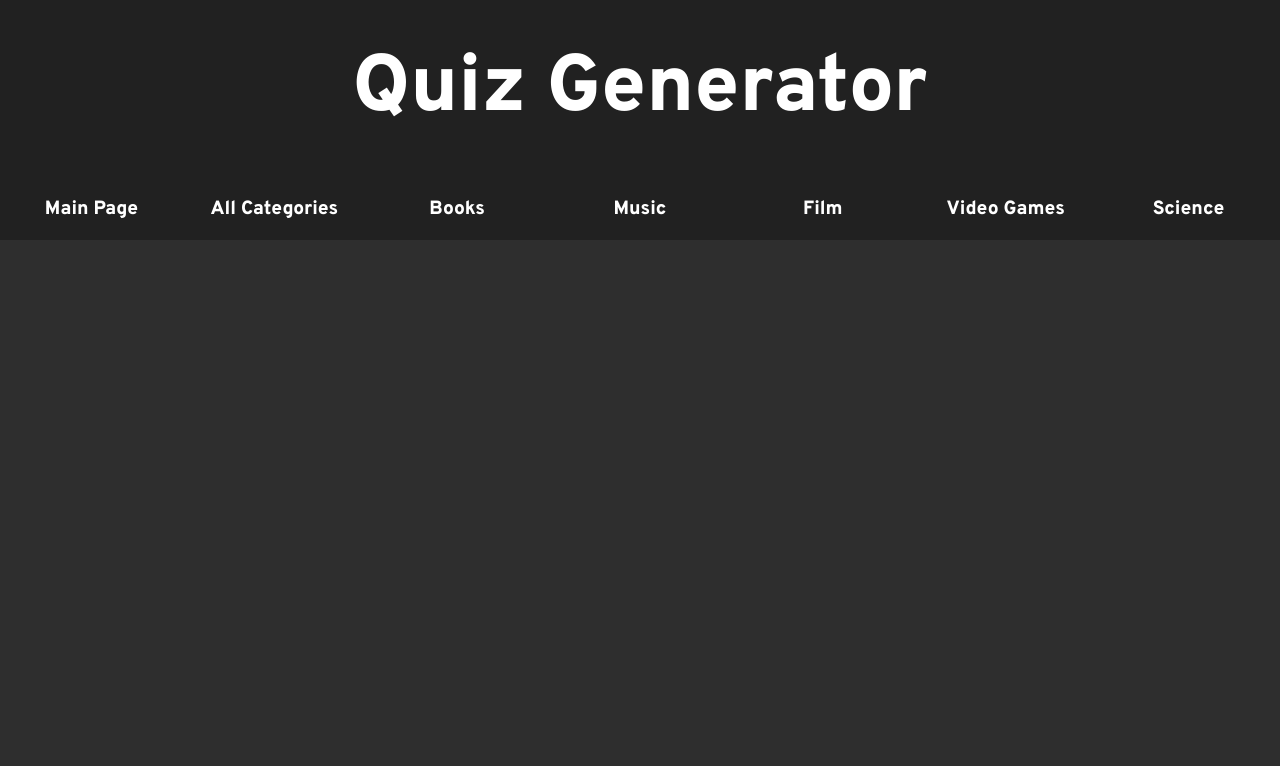
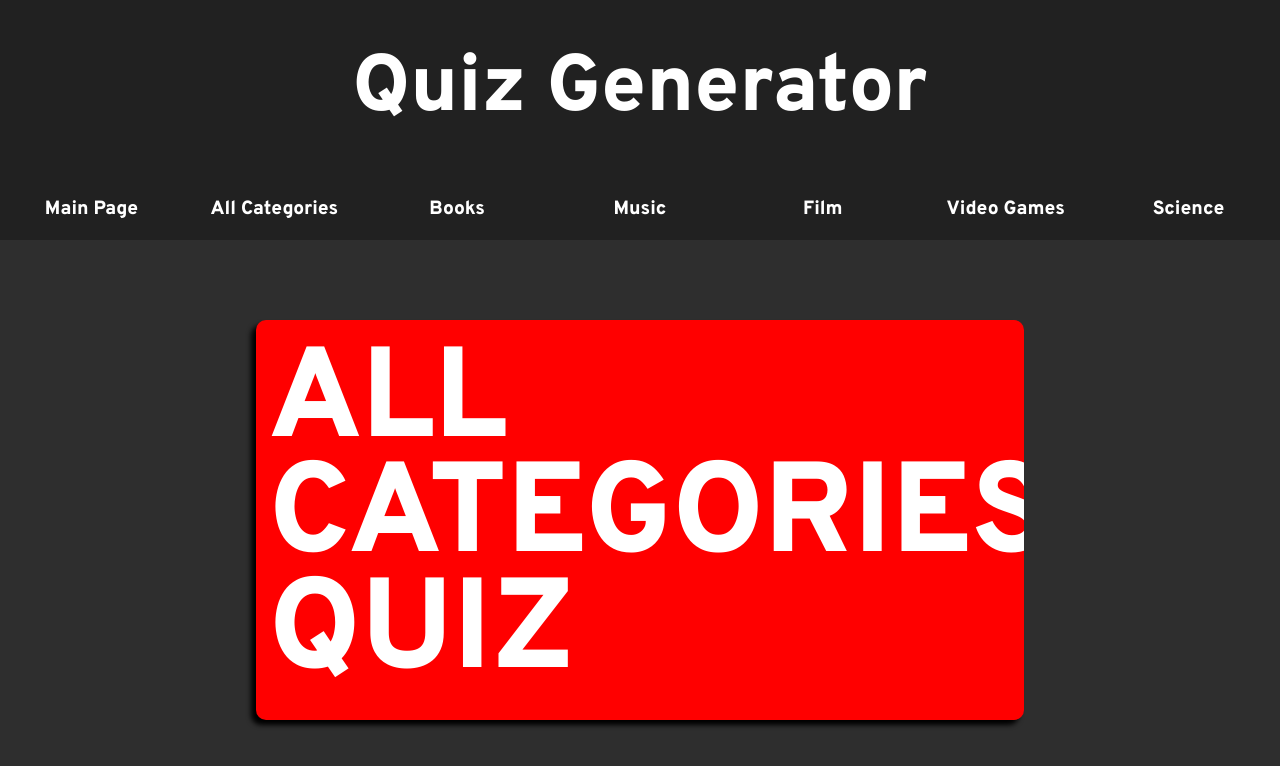
Before and after one commit to kasiarak/Quiz-Generator, a React (Vite) app: page / in a window 1280 px wide. Shown: the top 766 px of the page. Built offline with nearby package versions, Linux system fonts and the light colour scheme.

Commit message:
Slider component

```diff
--- /dev/null
+++ b/src/Slider/Slider.css
@@ -0,0 +1,24 @@
+.slider{
+    margin-top: 10vh;
+    width: 60vw;
+    height: 50vh;
+    border-radius: 10px;
+    box-shadow: -5px 5px 5px black;
+    display: flex;
+    align-items: center;
+    transition: background-color 1s ease;
+    overflow: hidden;
+}
+h2{
+    color:white;
+    font-size: 8rem;
+    line-height: 0.9;
+    margin-left: 1vw;
+    animation: slide 8s linear infinite;
+}
+@keyframes slide {
+    0% { transform: translateX(100%); }
+    20% { transform: translateX(0); }
+    80% { transform: translateX(0); }
+    100% { transform: translateX(-100%); }
+  }
--- /dev/null
+++ b/src/Slider/Slider.jsx
@@ -0,0 +1,28 @@
+import React, { useState, useEffect } from 'react';
+import './Slider.css'
+
+const slides = [
+    { text: 'QUIZ GENERATOR', color: 'rgb(31, 130, 236)' },
+    { text: 'ALL CATEGORIES QUIZ', color: 'red' },
+    { text: 'BOOK QUIZ', color: 'rgb(221, 218, 13)' },
+    { text: 'MUSIC QUIZ', color: 'rgb(10, 137, 141)' },
+    { text: 'FILM QUIZ', color: 'rgb(126, 119, 119)' },
+    { text: 'VIDEO GAMES QUIZ', color: 'rgba(128, 14, 160, 0.925)' },
+    { text: 'SCIENCE QUIZ', color: 'rgb(28, 182, 28)' },
+];
+
+function Slider(){
+    const [currentSlide, setCurrentSlide] = useState(0);
+    useEffect(() => {
+      const timer = setInterval(() => {
+        setCurrentSlide((prevSlide) => (prevSlide + 1) % slides.length);
+      }, 4000);
+      return () => clearInterval(timer);
+    }, []);
+    return(
+        <div className="slider" style={{ backgroundColor: slides[currentSlide].color }}>
+      <h2>{slides[currentSlide].text}</h2>
+    </div>
+    );
+}
+export default Slider
--- a/src/pages/MainPage.jsx
+++ b/src/pages/MainPage.jsx
@@ -1,5 +1,9 @@
 import './pages.css';
+import Slider from '../Slider/Slider.jsx';
 function MainPage(){
-
+    return(<div id="container">
+        <Slider></Slider>
+    </div>
+    );
 }
 export default MainPage
--- a/src/pages/pages.css
+++ b/src/pages/pages.css
@@ -1,5 +1,7 @@
-p{
-    color:white;
-    font-size: 2rem;
-    font-family: 'rubik';
+#container{
+    width: 60vw;
+    display: flex;
+    justify-content: center;
+    margin-left: auto;
+    margin-right: auto;
 }
```
